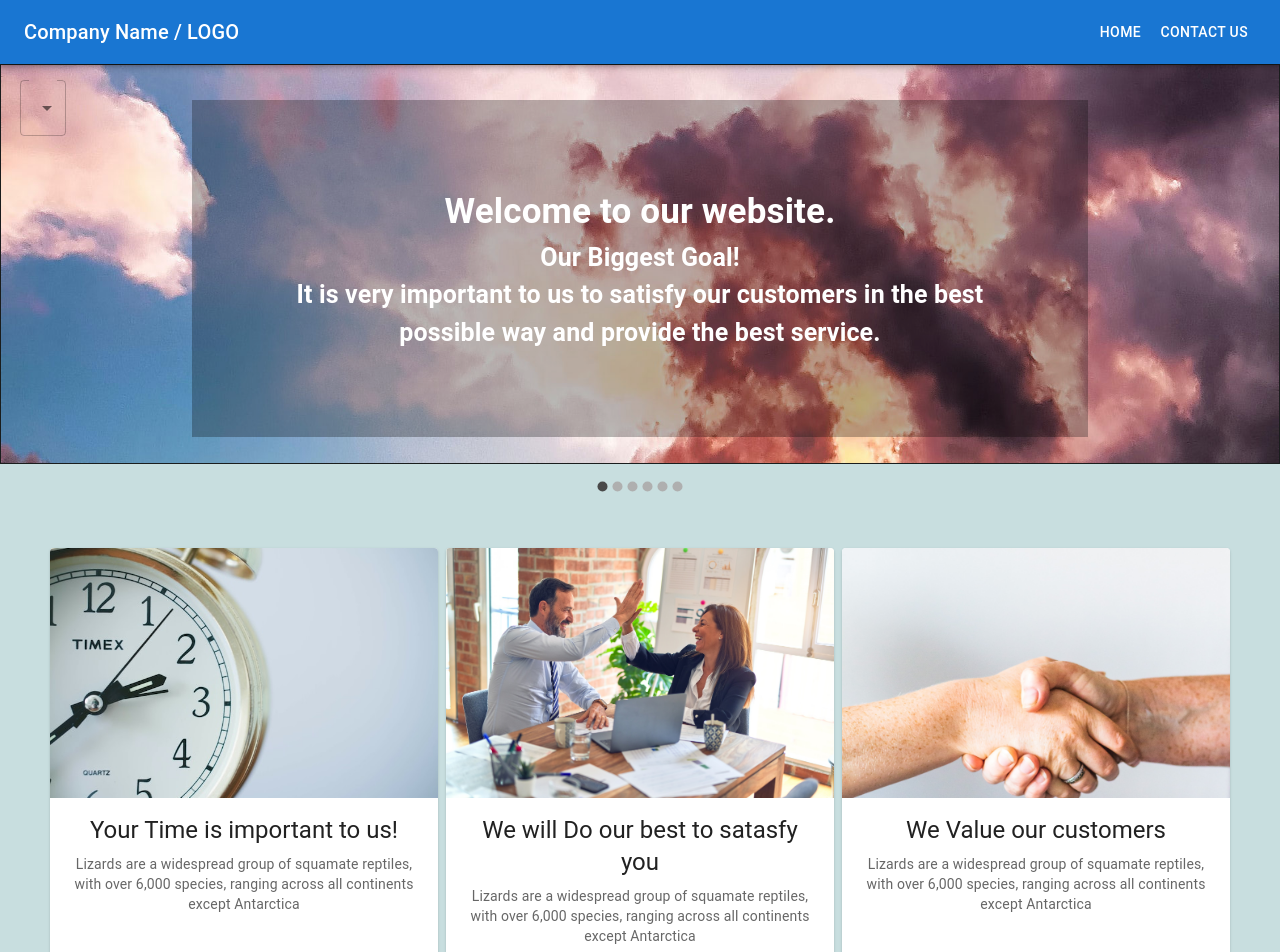
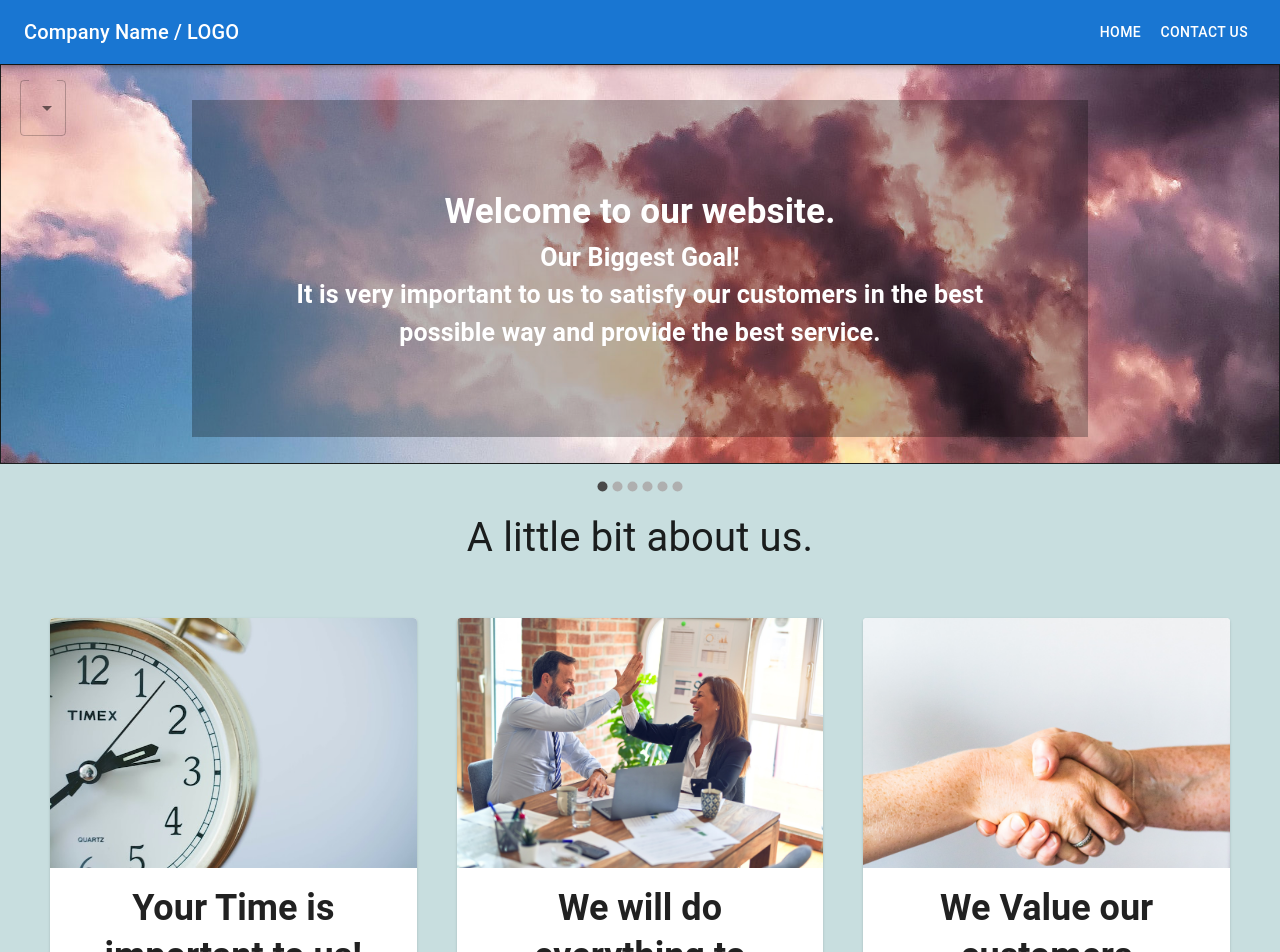
Before and after one commit to OfirWasHere/website-for-small-business, a React (Create React App) app: page / in a window 1280 px wide. Shown: the top 952 px of the page. Built offline with nearby package versions, Linux system fonts and the light colour scheme.

Commit message:
minor update

```diff
--- a/src/Components/LayoutArea/About/About.css
+++ b/src/Components/LayoutArea/About/About.css
@@ -1,5 +1,4 @@
 .About{
-    background-color: rgb(200, 222, 223);
     padding: 50px;
 }
 
--- a/src/Components/LayoutArea/About/About.tsx
+++ b/src/Components/LayoutArea/About/About.tsx
@@ -10,21 +10,25 @@ import {
   Typography,
 } from "@mui/material";
 import AboutCardModel from "../../Models/cardModel";
+import { useTranslation } from "react-i18next";
 
 interface AboutProps {
   about: AboutCardModel[];
 }
 
 function About(props: AboutProps) {
+  const { t } = useTranslation();
   return (
     <div className="About">
       <Box sx={{ flexGrow: 1 }}>
-        <Grid container spacing={1}>
+        <Grid container spacing={5}>
           {props.about.map((e, index) => (
             <Grid item xs={12} md={4} lg={4} className="Card" key={index}>
-              <Card sx={{ maxWidth: window.innerWidth >= 1500 ? "90%" : "100%" }}>
+              <Card
+                sx={{ maxWidth: window.innerWidth >= 1500 ? "95%" : "100%" }}
+              >
                 <CardActionArea>
-                    {/* Card Media */}
+                  {/* Card Media */}
                   <CardMedia
                     component="img"
                     height="250"
@@ -34,11 +38,11 @@ function About(props: AboutProps) {
                   <CardContent>
                     {/* Card Title */}
                     <Typography gutterBottom variant="h5" component="div">
-                      {e.title}
+                      <h2>{t(e.title)}</h2>
                     </Typography>
                     {/* Card Description */}
                     <Typography variant="body2" color="text.secondary">
-                      {e.description}
+                      {t(e.description)}
                     </Typography>
                   </CardContent>
                 </CardActionArea>
@@ -53,88 +57,5 @@ function About(props: AboutProps) {
 
 export default About;
 
-
 // Remember our clients etc...
 // Meow~~
-
-
-
-
-
-
-
-{/* <Card sx={{ maxWidth: 345 }}> */}
-
-
-
-
-
-
-
-
-// import React from "react";
-// import "./About.css";
-// import { Box, Grid } from "@mui/material";
-
-// function About() {
-//   return (
-//     <div className="About">
-//       <Box sx={{ flexGrow: 1 }}>
-//         <Grid container spacing={2}>
-//           <Grid item xs={12} md={4} lg={4} className="Card">
-//             <h1>Your Time is important to us!</h1>
-//           </Grid>
-//           <Grid item xs={12} md={4} lg={4} className="Card">
-//             <h1>We Value Our Customers</h1>
-//           </Grid>
-//           <Grid item xs={12} md={4} lg={4} className="Card">
-//             <h1>we will do our best to meet your expectations</h1>
-//           </Grid>
-//         </Grid>
-//       </Box>
-//     </div>
-//   );
-// }
-
-
-
-// <Card sx={{ maxWidth: 345 }}>
-// <CardActionArea>
-//   <CardMedia
-//     component="img"
-//     height="140"
-//     image={""}
-//     alt="clock image"
-//   />
-//   <CardContent>
-//     <Typography gutterBottom variant="h5" component="div">
-//       Your Time is important to us!
-//     </Typography>
-//     {/* Card bottom */}
-//     <Typography variant="body2" color="text.secondary">
-
-//       Lizards are a widespread group of squamate reptiles, with
-//       over 6,000 species, ranging across all continents except
-//       Antarctica
-//     </Typography>
-//   </CardContent>
-// </CardActionArea>
-// </Card>
-
-
-
-
-
-
-
-
-
-
-
-
-
-
-// export default About;
-
-// // Remember our clients etc...
-// // Meow~~
--- a/src/Components/LayoutArea/HomePage/HomePage.css
+++ b/src/Components/LayoutArea/HomePage/HomePage.css
@@ -1,5 +1,6 @@
 .HomePage {
     padding-top: 64px;
+    background-color: rgb(200, 222, 223);
 }
 
 .HomePage > .HeroText{
@@ -14,6 +15,14 @@
     transform: translateX(-50%);
     margin-top: 100px;
     padding: 86px;
+}
+
+.HomePage > .aboutUsText {
+    font-size: 40px;
+    text-align: center;
+    padding-top: 10px;
+    padding-left: 10px;
+    padding-right: 10px;
 }
 
 .HomePage > .HeroText > h3 {
--- a/src/Components/LayoutArea/HomePage/HomePage.tsx
+++ b/src/Components/LayoutArea/HomePage/HomePage.tsx
@@ -29,6 +29,7 @@ function HomePage() {
         <h3>{t("HomePageStrings.welcomeInfo")}</h3>
       </div>
       {/* About Component showcase: */}
+      <div className="aboutUsText">{t("HomePageStrings.aBitAboutUS")}</div>
       <About about={AboutData}/>
       {/* Client Component showcase: */}
       <Clients/>
--- a/src/Components/Routes/RoutesNav.tsx
+++ b/src/Components/Routes/RoutesNav.tsx
@@ -1,4 +1,3 @@
-import { t } from "i18next";
 import RoutesModel from "../Models/RoutesModel";
 
 const RoutesNav: RoutesModel[] = [
--- a/src/Components/Strings/AboutData.ts
+++ b/src/Components/Strings/AboutData.ts
@@ -2,30 +2,26 @@ import AboutCardModel from "../Models/cardModel";
 import customersImage from "../../Assets/Images/Card-images/image1.jpg"
 import handShakeImage from "../../Assets/Images/Card-images/image2.jpg"
 import clockImage from "../../Assets/Images/Card-images/image3.jpg"
-import { AboutDataStrings } from "./English";
 
 export const AboutData:AboutCardModel[] = [
     {
-      title: AboutDataStrings.cardTitleOne,
-      description: `Lizards are a widespread group of squamate reptiles,
-         with over 6,000 species, ranging across all continents except Antarctica`,
+      title: "AboutDataStrings.cardOne.cardTitle",
+      description: "AboutDataStrings.cardOne.cardDescription",
       image: clockImage,
       imageDesc:customersImage
     },
 
     {
-      title: AboutDataStrings.cardTitleTwo,
-      description: `Lizards are a widespread group of squamate reptiles,
-         with over 6,000 species, ranging across all continents except Antarctica`,
+      title: "AboutDataStrings.cardTwo.cardTitle",
+      description: "AboutDataStrings.cardTwo.cardDescription",
       image: customersImage,
       imageDesc:handShakeImage
 
     },
 
     {
-      title: AboutDataStrings.cardTitleThree,
-      description: `Lizards are a widespread group of squamate reptiles,
-         with over 6,000 species, ranging across all continents except Antarctica`,
+      title: "AboutDataStrings.cardThree.cardTitle",
+      description: "AboutDataStrings.cardThree.cardDescription",
       image: handShakeImage,
       imageDesc:clockImage
     },
--- a/src/Components/Strings/English.ts
+++ b/src/Components/Strings/English.ts
@@ -8,18 +8,37 @@ export const NavbarStrings = {
 
 export const PageNotFoundStrings = {
     lostWarning: "Oops!",
-    lostMessage:"Sorry, an unexpected error has occurred."
+    lostMessage: "Sorry, an unexpected error has occurred."
 }
 
 export const HomePageStrings = {
-    welcomeTitle:"Welcome to our website.",
+    welcomeTitle: "Welcome to our website.",
     welcomeGoal: "Our Biggest Goal!",
     welcomeInfo: `It is very important to us to satisfy our customers in the best possible way and provide the best service.`,
+    aBitAboutUS: `A little bit about us.`,
 }
 
 
 export const AboutDataStrings = {
-    cardTitleOne:"Your Time is important to us!",
-    cardTitleTwo:"We will Do our best to satasfy you",
-    cardTitleThree:"We Value our customers",
+    cardOne: {
+        cardTitle: "Your Time is important to us!",
+        cardDescription: `"Lorem ipsum dolor sit amet, consectetur adipiscing elit, sed do eiusmod tempor incididunt ut labore et dolore magna aliqua. Ut enim ad minim veniam, quis nostrud exercitation ullamco laboris nisi ut aliquip ex ea commodo consequat. Duis aute irure dolor in reprehenderit in voluptate velit esse cillum dolore eu fugiat nulla pariatur. `,
+    },
+
+    cardTwo:{
+        cardTitle: "We will do everything to achieve your goal",
+        cardDescription: `"Lorem ipsum dolor sit amet, consectetur adipiscing elit, sed do eiusmod tempor incididunt ut labore et dolore magna aliqua. Ut enim ad minim veniam, quis nostrud exercitation ullamco laboris nisi ut aliquip ex ea commodo consequat. Duis aute irure dolor in reprehenderit in voluptate velit esse cillum dolore eu fugiat nulla pariatur. `,
+    },
+    cardThree:{
+        cardTitle: "We Value our customers",
+        cardDescription: `"Lorem ipsum dolor sit amet, consectetur adipiscing elit, sed do eiusmod tempor incididunt ut labore et dolore magna aliqua. Ut enim ad minim veniam, quis nostrud exercitation ullamco laboris nisi ut aliquip ex ea commodo consequat. Duis aute irure dolor in reprehenderit in voluptate velit esse cillum dolore eu fugiat nulla pariatur. `,
+    }
 }
+
+export const Testimonials = {
+    who:"",
+    jobTitle:"",
+    fromCompany:"",
+    experienceRating:"",
+    testimonialDesc:""
+}
--- a/src/Components/Strings/Hebrew.ts
+++ b/src/Components/Strings/Hebrew.ts
@@ -15,7 +15,26 @@ export const HomePageStrings = {
     welcomeTitle: "ברוכה הבאה לאתר שלנו.",
     welcomeGoal: "הגולים הכי גדולים שלנו",
     welcomeInfo: `חשוב לנו מאוד לספק את הלקוחות שלנו בצורה הטובה ביותר ולהעניק את השירות הטוב ביותר.`,
+    aBitAboutUS: `קצת עליינו.`,
 }
+
+
+export const AboutDataStrings = {
+    cardOne: {
+        cardTitle: "הזמן שלך חשוב לנו!",
+        cardDescription: `"Lorem ipsum dolor sit amet, consectetur adipiscing elit, sed do eiusmod tempor incididunt ut labore et dolore magna aliqua. Ut enim ad minim veniam, quis nostrud exercitation ullamco laboris nisi ut aliquip ex ea commodo consequat. Duis aute irure dolor in reprehenderit in voluptate velit esse cillum dolore eu fugiat nulla pariatur. `,
+    },
+
+    cardTwo:{
+        cardTitle: "אנחנו נעשה הכול כדי להשיג את היעד שלך",
+        cardDescription: `"Lorem ipsum dolor sit amet, consectetur adipiscing elit, sed do eiusmod tempor incididunt ut labore et dolore magna aliqua. Ut enim ad minim veniam, quis nostrud exercitation ullamco laboris nisi ut aliquip ex ea commodo consequat. Duis aute irure dolor in reprehenderit in voluptate velit esse cillum dolore eu fugiat nulla pariatur. `,
+    },
+    cardThree:{
+        cardTitle: "אנחנו מעריכים את הלקוחות שלנו",
+        cardDescription: `"Lorem ipsum dolor sit amet, consectetur adipiscing elit, sed do eiusmod tempor incididunt ut labore et dolore magna aliqua. Ut enim ad minim veniam, quis nostrud exercitation ullamco laboris nisi ut aliquip ex ea commodo consequat. Duis aute irure dolor in reprehenderit in voluptate velit esse cillum dolore eu fugiat nulla pariatur. `,
+    }
+}
+
 export const Testimonials = {
     who:"",
     jobTitle:"",
```
